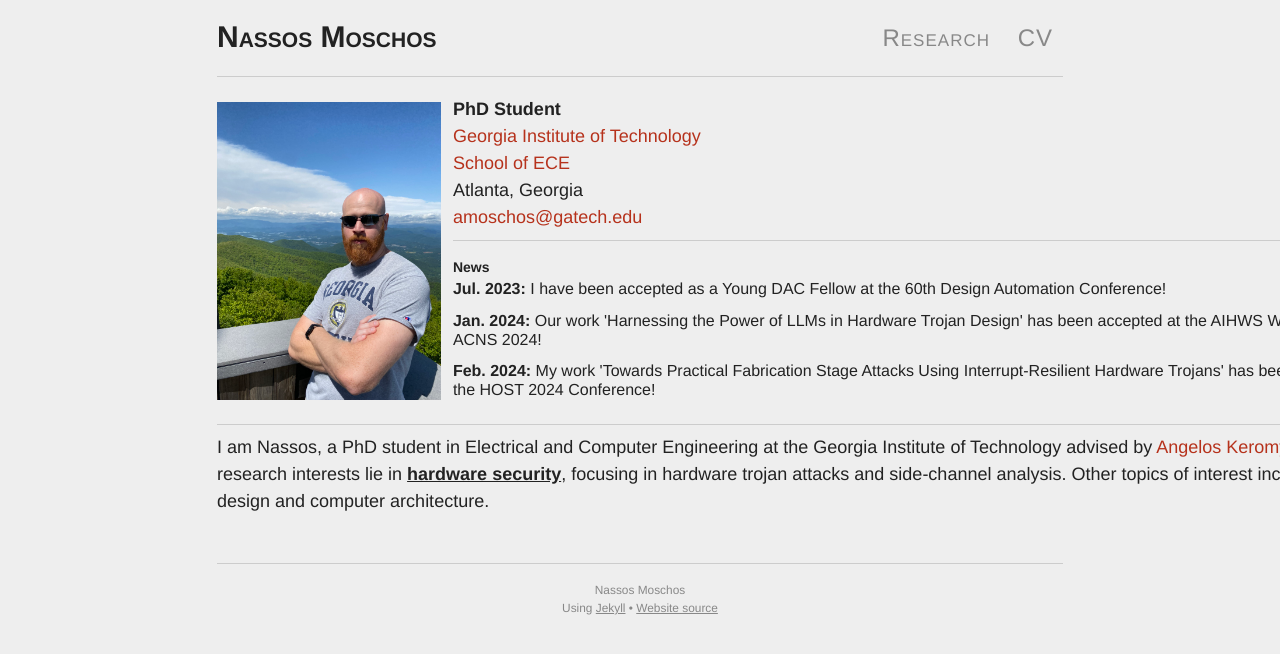
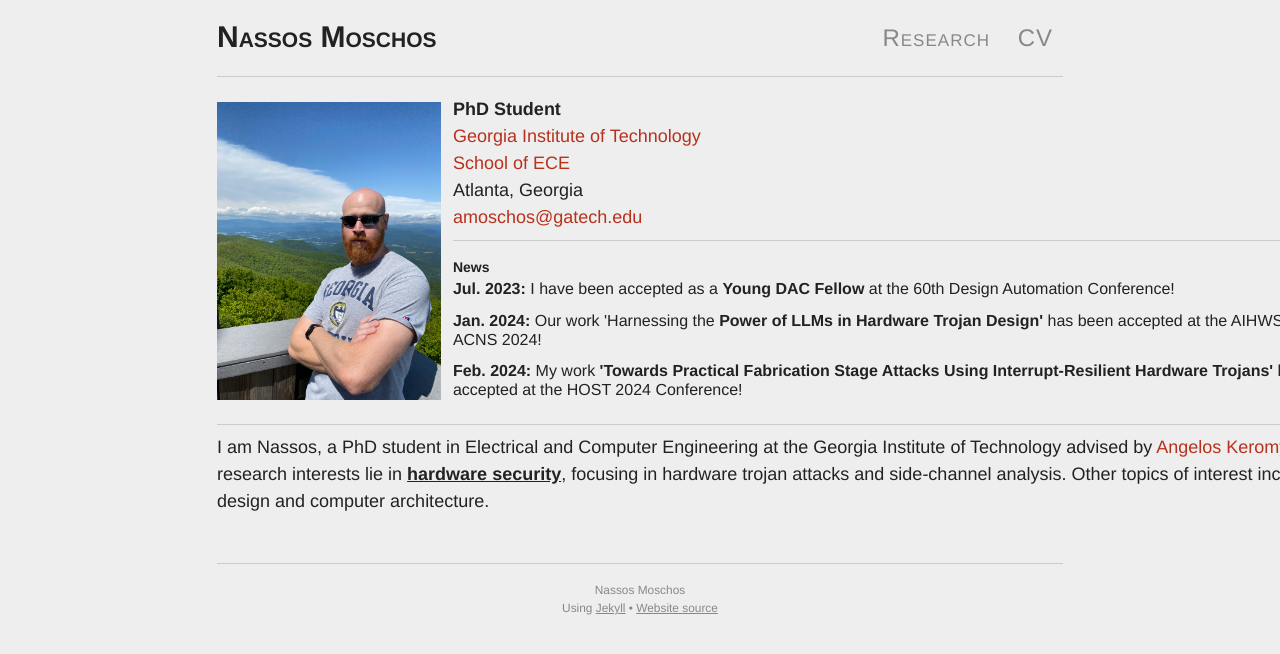
Before and after one commit to 0ena/0ena.github.io, a Jekyll site: the page built from index.md, in a window 1280 px wide. Shown: the top 654 px of the page. Built offline with Jekyll 4.4.1, drawn with Linux system fonts in a browser that asks for light colours; nearby versions of some CDN libraries; library files that are not in the unit come from our copies.

Commit message:
Update news.yml

```diff
--- a/_data/news.yml
+++ b/_data/news.yml
@@ -1,6 +1,6 @@
 - date: "Jul. 2023"
-  event: "I have been accepted as a Young DAC Fellow at the 60th Design Automation Conference!"
+  event: "I have been accepted as a <b>Young DAC Fellow</b> at the 60th Design Automation Conference!"
 - date: "Jan. 2024"
-  event: "Our work 'Harnessing the Power of LLMs in Hardware Trojan Design' has been accepted at the AIHWS Workshop of ACNS 2024!"
+  event: "Our work 'Harnessing the <b>Power of LLMs in Hardware Trojan Design'</b> has been accepted at the AIHWS Workshop of ACNS 2024!"
 - date: "Feb. 2024"
-  event: "My work 'Towards Practical Fabrication Stage Attacks Using Interrupt-Resilient Hardware Trojans' has been accepted at the HOST 2024 Conference!"
+  event: "My work <b>'Towards Practical Fabrication Stage Attacks Using Interrupt-Resilient Hardware Trojans'</b> has been accepted at the HOST 2024 Conference!"
```
